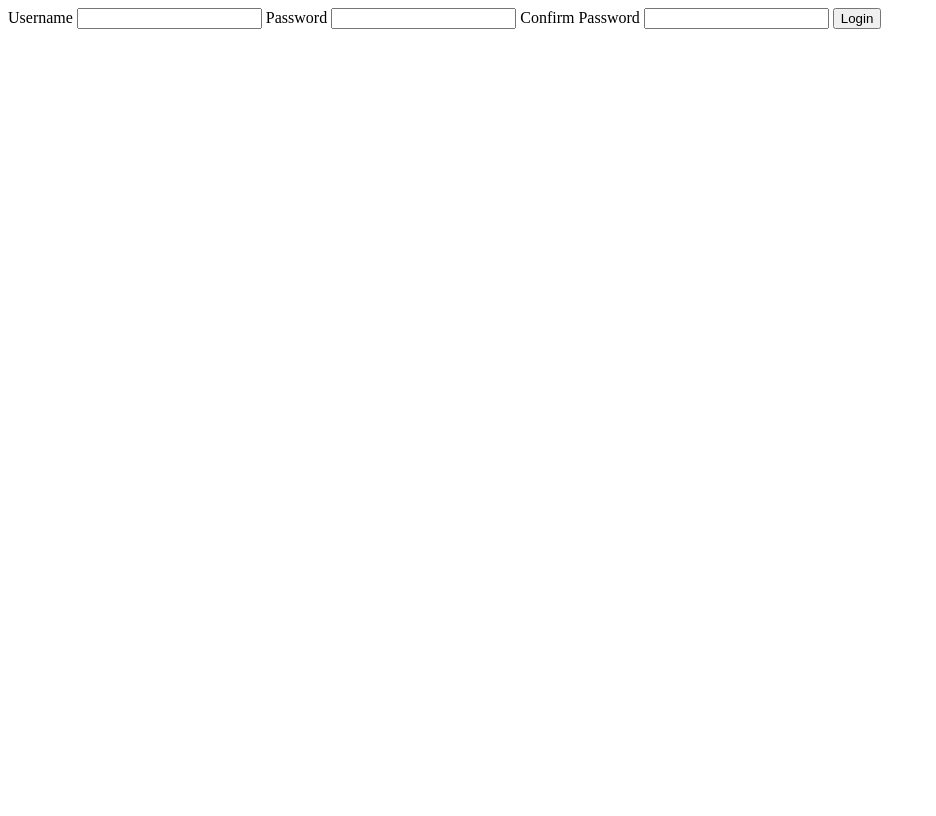
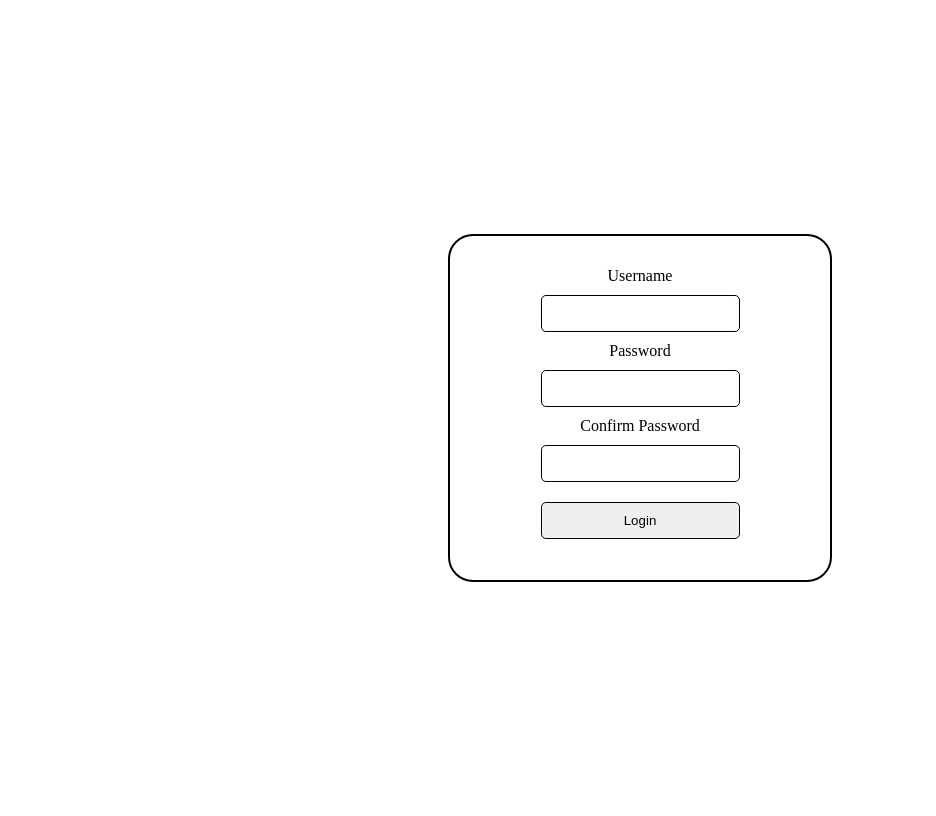
Before and after one commit to Jorisandco/simple-login-system, a PHP site: page /register.php in a window 1280 px wide. Shown: the whole page, without its empty margins (0-936 px from the left). Before the commit the page ends 29 px from the top, so only its background shows below. Run offline with PHP 8.4, Linux system fonts and the light colour scheme.

Commit message:
added styles to form register and form login

```diff
--- /dev/null
+++ b/css/style.css
@@ -0,0 +1,33 @@
+#registform{
+    display: flex;
+    flex-direction: column;
+}
+
+.wrapper{
+    display: flex;
+    justify-content: center;
+    align-items: center;
+    height: 43%;
+    width: 30%;
+    border: 2px black solid;
+    border-radius: 25px;
+}
+
+.setcenter{
+    display: flex;
+    justify-content: center;
+    align-items: center;
+    height: 100vh;
+    width: 100%;
+}
+
+input{
+    margin: 10px;
+    padding: 10px;
+    border-radius: 5px;
+    border: 1px solid black;
+}
+
+label{
+    text-align: center;
+}
--- a/register.php
+++ b/register.php
@@ -2,8 +2,8 @@
 include_once 'classes/database.php';
 
 //$database = database::connect();
-if (isset($_POST["username"]) && isset($_POST["password"])){
-    if ($_POST["password"] != $_POST["password_repeat"]){
+if (isset($_POST["username"]) && isset($_POST["password"])) {
+    if ($_POST["password"] != $_POST["password_repeat"]) {
         echo "Passwords do not match";
         die();
     }
@@ -23,10 +23,13 @@ if (isset($_POST["username"]) && isset($_POST["password"])){
     <meta charset="UTF-8">
     <meta name="viewport" content="width=device-width, initial-scale=1.0">
     <title>register</title>
+    <link rel="stylesheet" href="css/style.css">
 </head>
 
 <body>
-    <form method="post">
+    <div class="setcenter">
+        <div class="wrapper">
+            <form id="registform" method="post">
                 <label for="username">Username</label>
                 <input type="text" name="username" id="username">
                 <label for="password">Password</label>
@@ -35,6 +38,8 @@ if (isset($_POST["username"]) && isset($_POST["password"])){
                 <input type="password" name="password_repeat" id="password_repeat" required>
                 <input type="submit" value="Login">
             </form>
+        </div>
+    </div>
 </body>
 
 </html>
```
Also changed, not shown: login.php (+8 -3 lines). Lines whose indentation alone changed are shown as unchanged.
